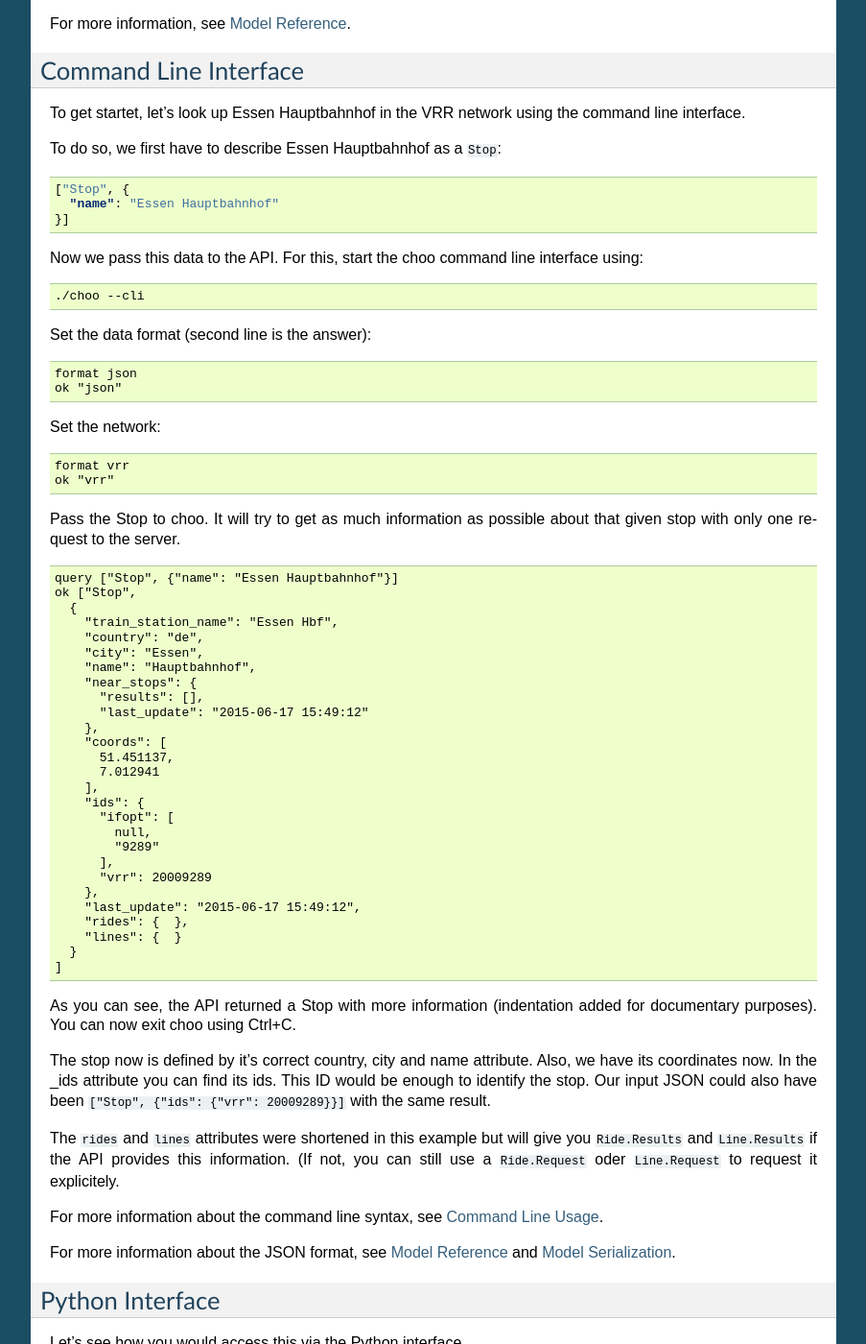
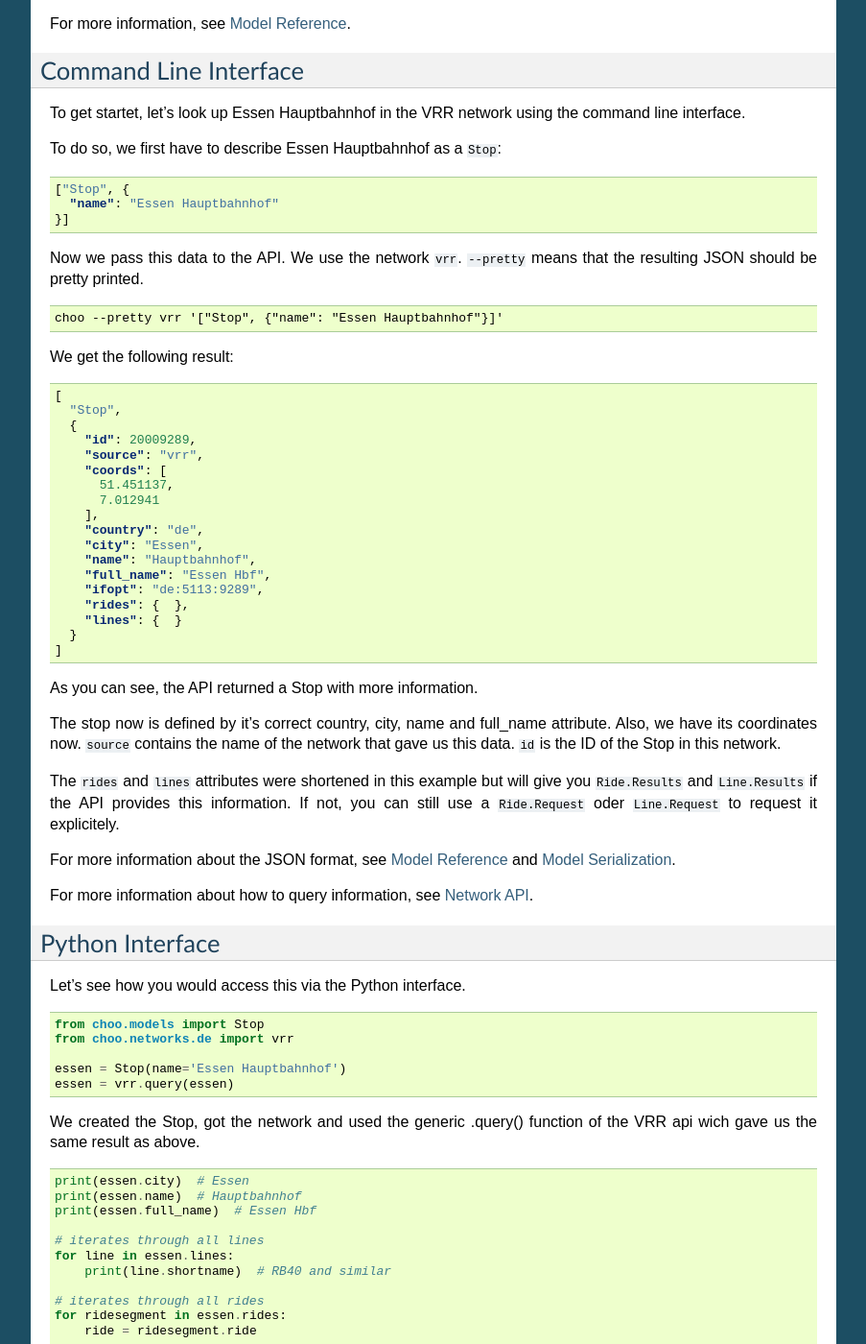
Before and after one commit to codingcatgirl/choo, a Sphinx documentation site: the page built from docs/choo/start.rst, in a window 1280 px wide and 1400 px high, scrolled down 1370 px. Shown: the whole window at 96% size, without its empty margins (198-1101 px from the left). Built offline with Sphinx 7.4.7, drawn with Linux system fonts in a browser that asks for light colours.

Commit message:
update docs about new model syntax and new api

```diff
--- a/docs/choo/start.rst
+++ b/docs/choo/start.rst
@@ -74,70 +74,46 @@ To do so, we first have to describe Essen Hauptbahnhof as a ``Stop``:
       "name": "Essen Hauptbahnhof"
     }]
 
-Now we pass this data to the API. For this, start the choo command line interface using:
+Now we pass this data to the API. We use the network ``vrr``. ``--pretty`` means that the resulting JSON should be pretty printed.
 
 .. code-block:: none
 
-    ./choo --cli
+    choo --pretty vrr '["Stop", {"name": "Essen Hauptbahnhof"}]'
 
-Set the data format (second line is the answer):
+We get the following result:
 
-.. code-block:: none
+.. code-block:: json
 
-    format json
-    ok "json"
-
-Set the network:
-
-.. code-block:: none
-
-    format vrr
-    ok "vrr"
-
-Pass the Stop to choo. It will try to get as much information as possible about that given stop with only one request to the server.
-
-.. code-block:: none
-
-    query ["Stop", {"name": "Essen Hauptbahnhof"}]
-    ok ["Stop",
+    [
+      "Stop",
       {
-        "train_station_name": "Essen Hbf",
-        "country": "de",
-        "city": "Essen",
-        "name": "Hauptbahnhof",
-        "near_stops": {
-          "results": [],
-          "last_update": "2015-06-17 15:49:12"
-        },
+        "id": 20009289,
+        "source": "vrr",
         "coords": [
           51.451137,
           7.012941
         ],
-        "ids": {
-          "ifopt": [
-            null,
-            "9289"
-          ],
-          "vrr": 20009289
-        },
-        "last_update": "2015-06-17 15:49:12",
+        "country": "de",
+        "city": "Essen",
+        "name": "Hauptbahnhof",
+        "full_name": "Essen Hbf",
+        "ifopt": "de:5113:9289",
         "rides": {  },
         "lines": {  }
       }
     ]
 
-As you can see, the API returned a Stop with more information (indentation added for documentary purposes). You can now exit choo using Ctrl+C.
+As you can see, the API returned a Stop with more information.
 
-The stop now is defined by it’s correct country, city and name attribute. Also, we have its coordinates now. In the _ids attribute you can find its ids. This ID would be enough to identify the stop. Our input JSON could also have been ``["Stop", {"ids": {"vrr": 20009289}}]`` with the same result.
+The stop now is defined by it’s correct country, city, name and full_name attribute. Also, we have its coordinates now. ``source`` contains the name of the network that gave us this data. ``id`` is the ID of the Stop in this network.
 
-The ``rides`` and ``lines`` attributes were shortened in this example but will give you ``Ride.Results`` and ``Line.Results`` if the API provides this information. (If not, you can still use a ``Ride.Request`` oder ``Line.Request`` to request it explicitely.
-
-For more information about the command line syntax, see `Command Line Usage`_.
+The ``rides`` and ``lines`` attributes were shortened in this example but will give you ``Ride.Results`` and ``Line.Results`` if the API provides this information. If not, you can still use a ``Ride.Request`` oder ``Line.Request`` to request it explicitely.
 
 For more information about the JSON format, see `Model Reference`_ and `Model Serialization`_.
 
-.. _`Command Line Usage`: cli.html
-.. _`Network API`: api.html
+For more information about how to query information, see `Network API`_.
+
+.. _`Network API`: networks.html
 .. _`Model Reference`: models.html
 .. _`Model Serialization`: serializing.html
 
@@ -160,6 +136,7 @@ We created the Stop, got the network and used the generic .query() function of t
 
     print(essen.city)  # Essen
     print(essen.name)  # Hauptbahnhof
+    print(essen.full_name)  # Essen Hbf
 
     # iterates through all lines
     for line in essen.lines:
--- a/docs/index.rst
+++ b/docs/index.rst
@@ -11,7 +11,6 @@ Contents:
 
    choo/start
    choo/networks
-   choo/api
    choo/models
    choo/serializing
 
```
Also changed, not shown: README.md (+1 -1 lines), docs/choo/api.rst (deleted, +0 -79 lines).
